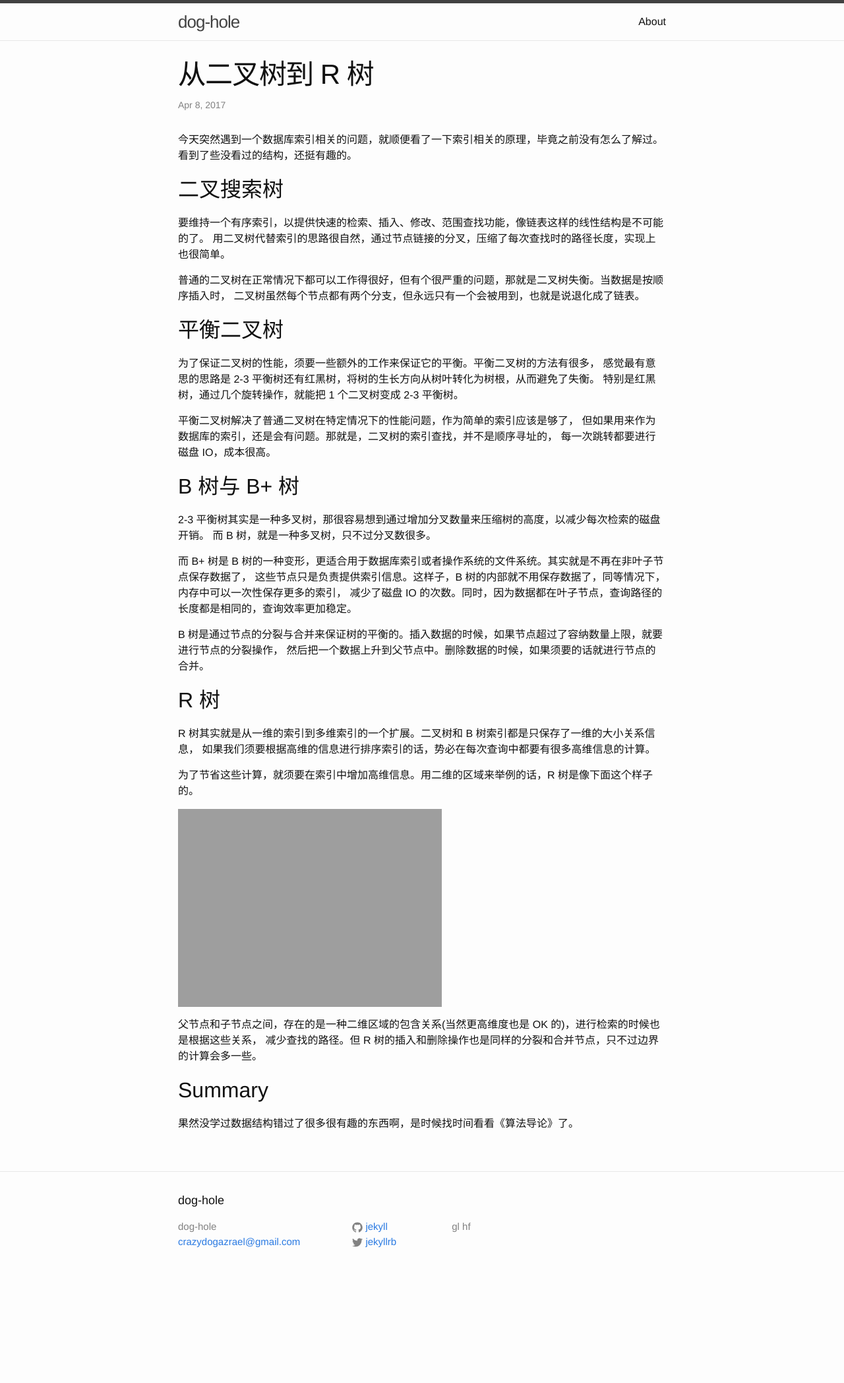
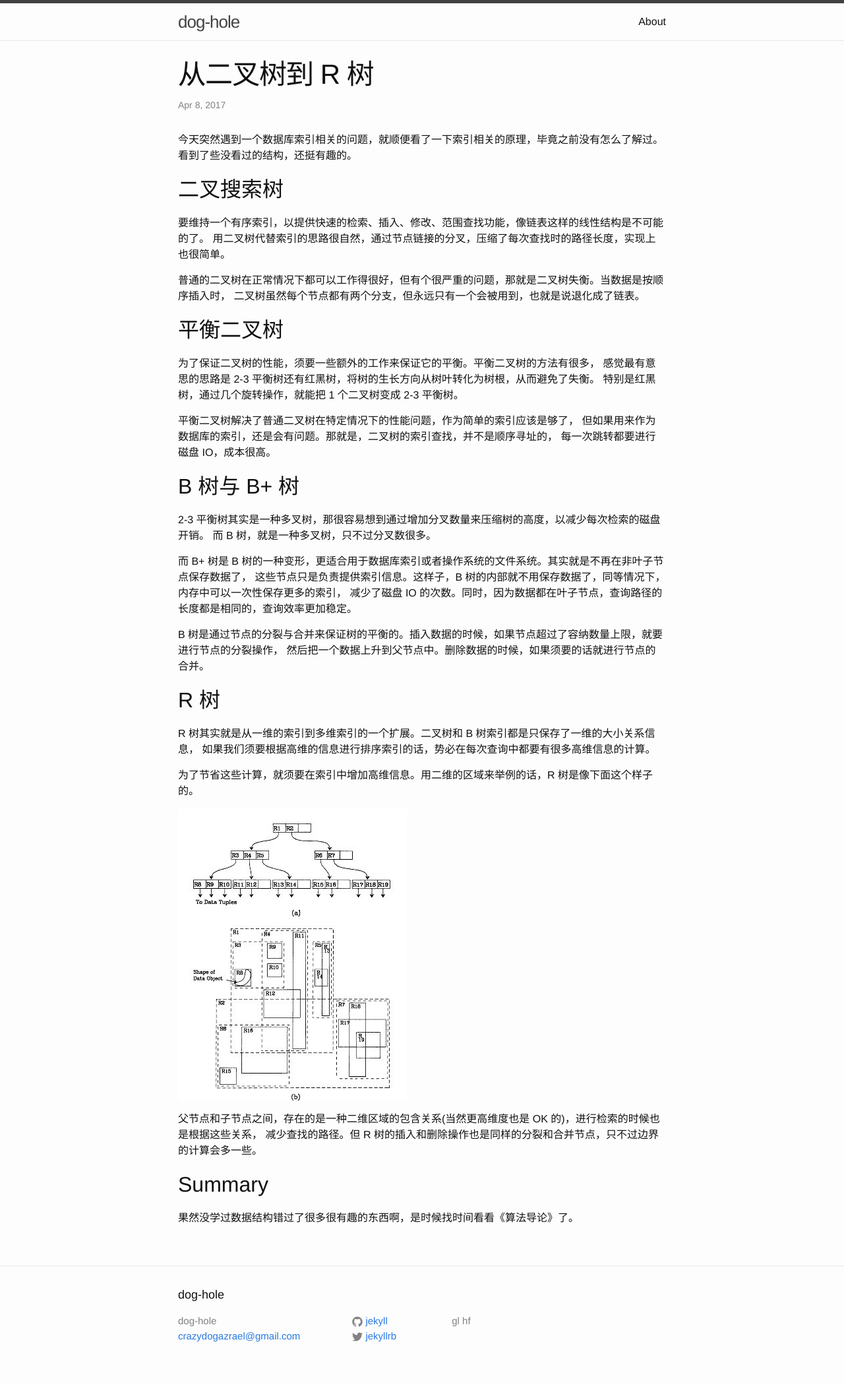
Before and after one commit to Crazydogs/Crazydogs.github.io, a Jekyll site: the page built from _posts/2017-04-10-从二叉树到R树.markdown, in a window 1280 px wide. Shown: the whole page at 66% size. Built offline with Jekyll 4.4.1, drawn with Linux system fonts in a browser that asks for light colours; before the commit the page ends 1953 px from its top, so only the background shows below that.

Commit message:
修改图片地址

```diff
--- a/_posts/2017-04-10-从二叉树到R树.markdown
+++ b/_posts/2017-04-10-从二叉树到R树.markdown
@@ -45,7 +45,7 @@ R 树其实就是从一维的索引到多维索引的一个扩展。二叉树和
 
 为了节省这些计算，就须要在索引中增加高维信息。用二维的区域来举例的话，R 树是像下面这个样子的。
 
-![补全提示](http://crazydogs.github.io/images/r-tree.jpg)
+![R树](http://crazydogs.github.io/images/r_tree.jpg)
 
 父节点和子节点之间，存在的是一种二维区域的包含关系(当然更高维度也是 OK 的)，进行检索的时候也是根据这些关系，
 减少查找的路径。但 R 树的插入和删除操作也是同样的分裂和合并节点，只不过边界的计算会多一些。
```
